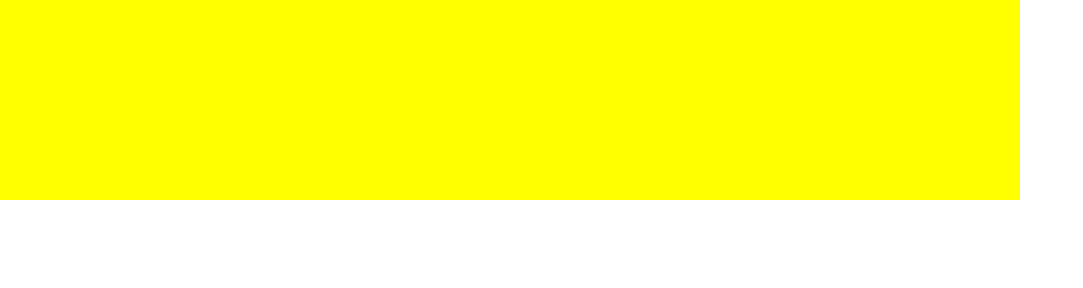
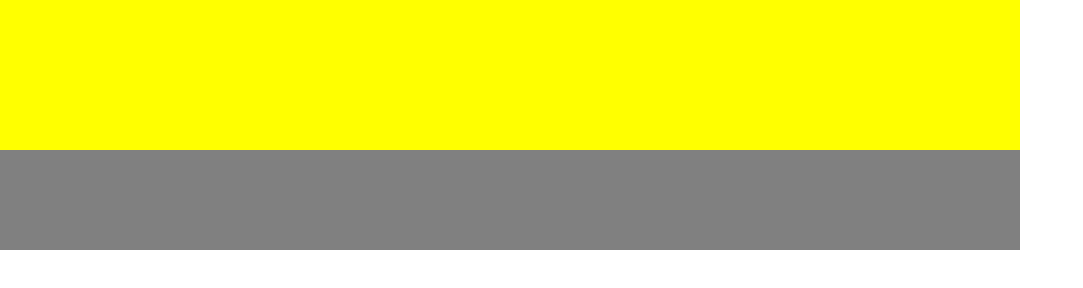
Before and after one commit to alessandro-lo-presti/htmlcss-struttura-wp, a plain HTML site: page index.html in a window 1280 px wide. Shown: the whole page, without its empty margins (0-1083 px from the left). Drawn offline with Linux system fonts and the light colour scheme.

Commit message:
add footer height and bg-color

```diff
--- a/css/style.css
+++ b/css/style.css
@@ -10,6 +10,14 @@
 
 /* header */
 header {
-  height: 200px;
+  height: 150px;
   background-color: yellow;
 }
+
+/* main */
+
+/* footer */
+footer {
+  height: 100px;
+  background-color: grey;
+}
```
